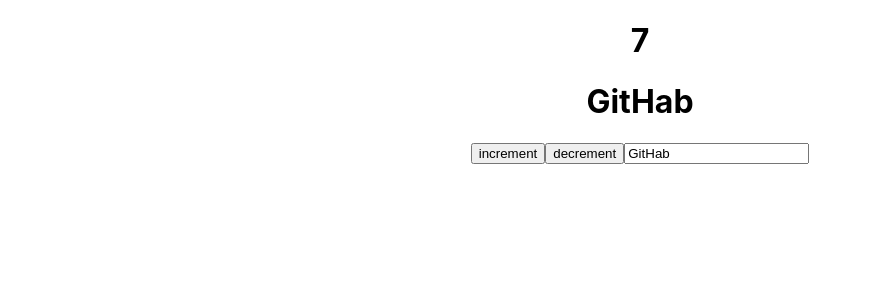
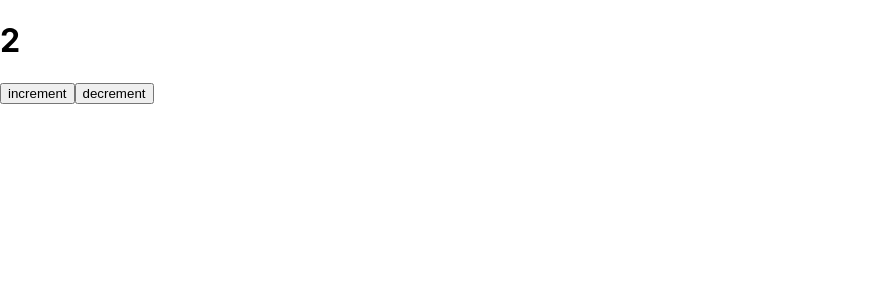
Before and after one commit to JS0009/react_lessons, a React (Create React App) app: page / in a window 1280 px wide. Shown: the top 300 px of the page, without its empty margins (0-872 px from the left). Built offline with nearby package versions, Linux system fonts and the light colour scheme.

Commit message:
Coponetn-Counter

```diff
--- a/src/App.js
+++ b/src/App.js
@@ -1,26 +1,10 @@
 import React, { useState } from 'react';
 import './App.css';
+import Counter from './components/Counter';
 
 function App() {
-  const [likes, setLikes] = useState(7)
-  const [value, setValue] = useState('GitHab')
-  function increment() {
-    setLikes(likes + 1)
-  }
-
-  function decrement() {
-    setLikes(likes - 1)
-  }
   return (
-    <div className='App'>
-      <h1>{likes}</h1>
-      <h1>{value}</h1>
-      <button onClick={increment}>increment</button>
-      <button onClick={decrement}>decrement</button>
-      <input type="text"
-        value={value}
-        onChange={event => setValue(event.target.value)} />
-   </div>
+   <Counter/>
   );
 }
 
--- /dev/null
+++ b/src/components/Counter.jsx
@@ -0,0 +1,23 @@
+import React, { useState } from "react";
+
+const Counter = () => {
+
+    const [count, setCount] = useState(2)
+
+    function increment() {
+    setCount(count + 1)
+  }
+
+  function decrement() {
+    setCount(count - 1)
+  }
+
+    return (
+        <div>
+            <h1>{count}</h1>
+            <button onClick={increment}>increment</button>
+            <button onClick={decrement}>decrement</button>
+        </div>
+    )
+}
+export default Counter;
```
